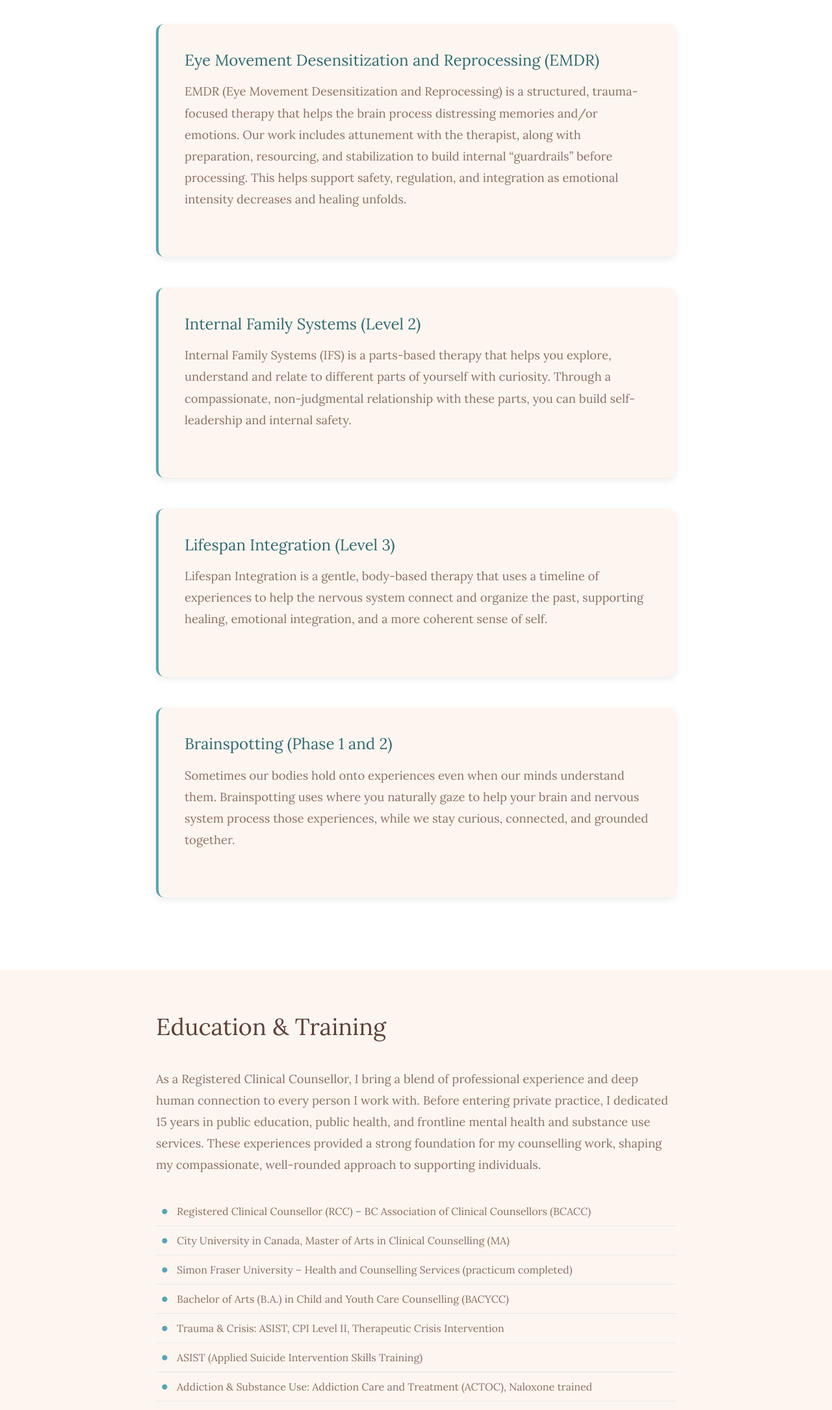
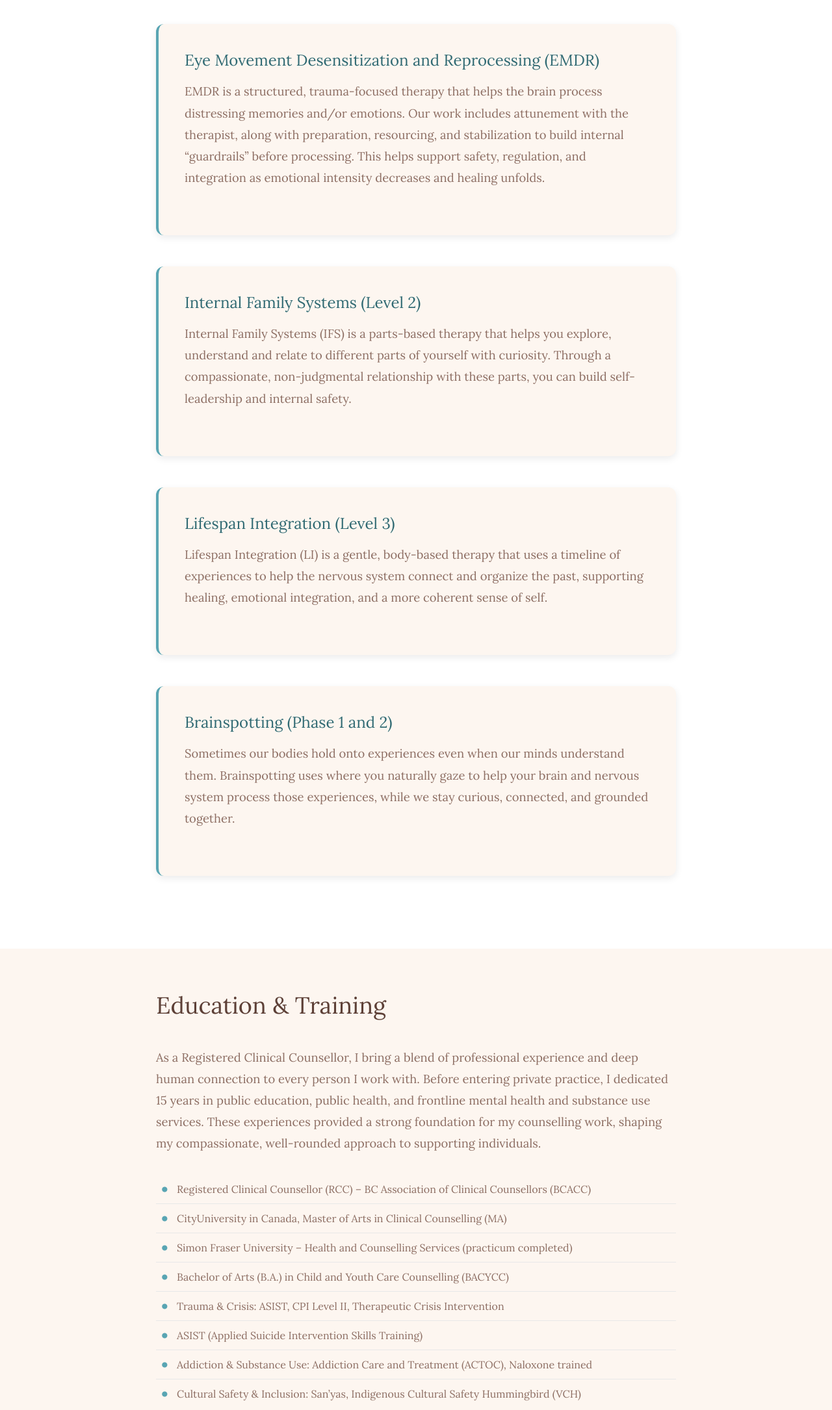
Before and after one commit to oceanfloorcounselling/oceanfloorcounselling, a plain HTML site: page index.html in a window 1280 px wide. Shown: the part 1380-3550 px from the top of the page at 65% size. Drawn offline with Linux system fonts and the light colour scheme.

Commit message:
Updated page

```diff
--- a/index.html
+++ b/index.html
@@ -77,7 +77,7 @@
                     </ul>
                     <div class="personal-approach">
                         <h3>Eye Movement Desensitization and Reprocessing (EMDR)</h3>
-                        <p>EMDR (Eye Movement Desensitization and Reprocessing) is a structured, trauma-focused therapy that helps the brain process distressing memories and/or emotions. Our work includes attunement with the therapist, along with preparation, resourcing, and stabilization to build internal “guardrails” before processing. This helps support safety, regulation, and integration as emotional intensity decreases and healing unfolds.</p>
+                        <p>EMDR is a structured, trauma-focused therapy that helps the brain process distressing memories and/or emotions. Our work includes attunement with the therapist, along with preparation, resourcing, and stabilization to build internal “guardrails” before processing. This helps support safety, regulation, and integration as emotional intensity decreases and healing unfolds.</p>
                     </div>
                     <div class="personal-approach">
                         <h3>Internal Family Systems (Level 2)</h3>
@@ -85,7 +85,7 @@
                     </div>
                     <div class="personal-approach">
                         <h3>Lifespan Integration (Level 3)</h3>
-                        <p>Lifespan Integration is a gentle, body-based therapy that uses a timeline of experiences to help the nervous system connect and organize the past, supporting healing, emotional integration, and a more coherent sense of self.</p>
+                        <p>Lifespan Integration (LI) is a gentle, body-based therapy that uses a timeline of experiences to help the nervous system connect and organize the past, supporting healing, emotional integration, and a more coherent sense of self.</p>
                     </div>
                     <div class="personal-approach">
                         <h3>Brainspotting (Phase 1 and 2)</h3>
@@ -106,7 +106,7 @@
                 <ul>
                                         <li>Registered Clinical Counsellor (RCC) – BC Association of Clinical Counsellors (BCACC)</li>
 
-                    <li>City University in Canada, Master of Arts in Clinical Counselling (MA)</li>
+                    <li>CityUniversity in Canada, Master of Arts in Clinical Counselling (MA)</li>
                     <li>Simon Fraser University – Health and Counselling Services (practicum completed)</li>
                     <li>Bachelor of Arts (B.A.) in Child and Youth Care Counselling (BACYCC)</li>
                     <li>Trauma & Crisis: ASIST, CPI Level II, Therapeutic Crisis Intervention</li>
@@ -124,7 +124,7 @@
             <div class="about-content">
                 <div class="about-text">
                     <h2>Outside of the Counselling Space</h2>
-                    <p>I find joy in movement through rock climbing and paddling, being in nature, and sharing laughter with friends and my family. As a parent, I cherish watching joy light up through moments of play and connection. These grounding experiences remind me of the importance of connection—to ourselves, to others, and to what really matters.</p>
+                    <p>I find joy in movement through rock climbing and paddling, being in nature, and sharing laughter with friends and my family. As a parent, I cherish watching joy light up through moments of play and connection. These experiences remind me of the importance of connection—to ourselves, to others, and to what really matters.</p>
                 </div>
             </div>
         </div>
@@ -150,6 +150,7 @@
                         <ul>
                             <li>$160 for a 50-minute session</li>
                             <li>$220 for an 80-minute session</li>
+                            <li>Sliding Scale offered for virtual (50min) sessions only</li>
                         </ul>
                     </div>
                     <br>
```
